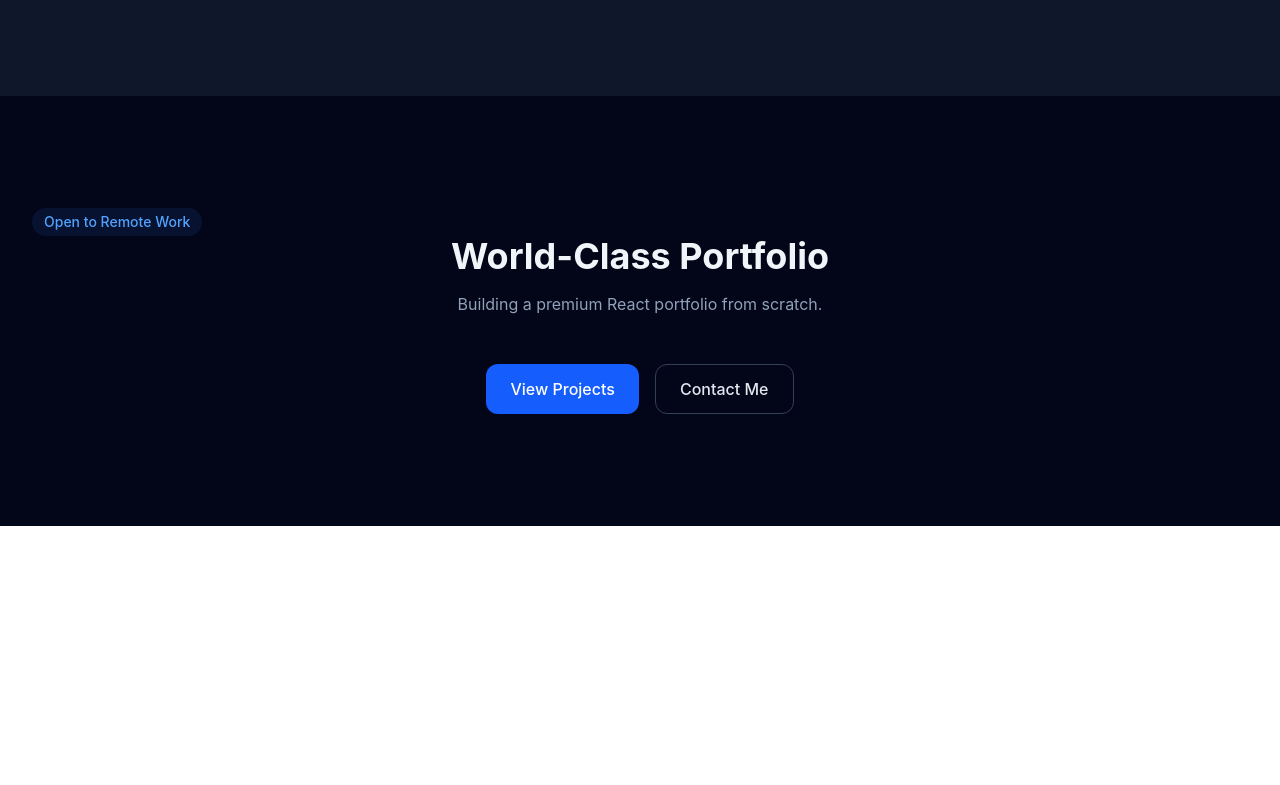
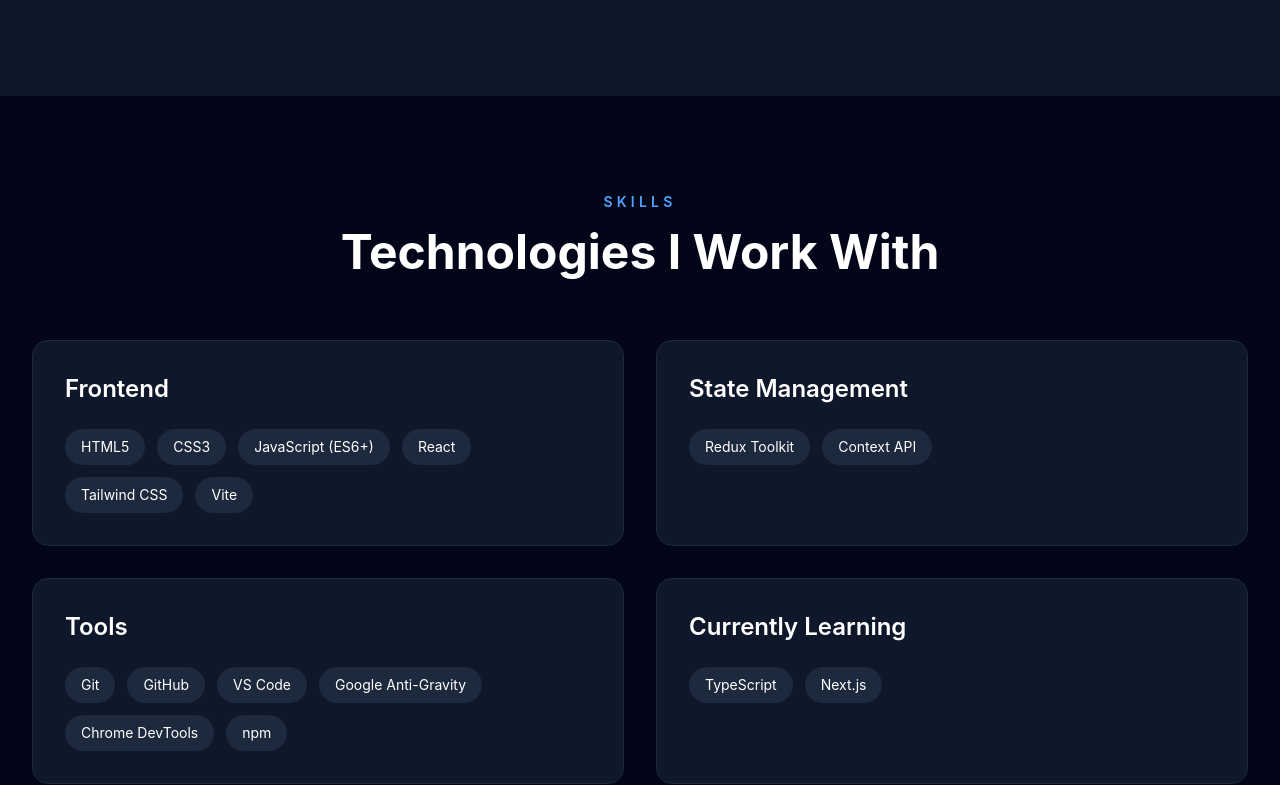
Before and after one commit to sohaib-qadir-nizamani/Portfolio, a React app: page / in a window 1280 px wide. Shown: the part 1599-2384 px from the top of the page. Before the commit the page ends 2125 px from the top, so only its background shows below. Built offline with nearby package versions, Linux system fonts and the light colour scheme; the HTML template or start-up script is replaced by a standard one.

Commit message:
feat: Add Skill section

```diff
--- a/src/App.jsx
+++ b/src/App.jsx
@@ -6,6 +6,7 @@
 import Header from "@/Components/layout/Header";
 import Hero from "@/Components/sections/Hero";
 import About from "@/Components/sections/About";
+import Skills from "@/Components/sections/Skills";
 
 function App() {
   return (
@@ -15,6 +16,7 @@
       {/* <div className="flex h-[200vh] items-center justify-center"> */}
       <Hero />
       <About />
+      <Skills />
       {/* </div> */}
 
       <Section>
--- a/src/Components/hero/HeroSocials.jsx
+++ b/src/Components/hero/HeroSocials.jsx
@@ -2,7 +2,7 @@
 
 const HeroSocials = () => {
   return (
-    <div className="mt-10 flex items-center gap-5 border-4">
+    <div className="mt-10 flex items-center justify-center gap-5">
       <a
         href="https://github.com/sohaib-qadir-nizamani"
         target="_blank"
--- a/src/Components/sections/Skills.jsx
+++ b/src/Components/sections/Skills.jsx
@@ -0,0 +1,62 @@
+const skills = {
+  Frontend: [
+    "HTML5",
+    "CSS3",
+    "JavaScript (ES6+)",
+    "React",
+    "Tailwind CSS",
+    "Vite",
+  ],
+  "State Management": ["Redux Toolkit", "Context API"],
+  Tools: [
+    "Git",
+    "GitHub",
+    "VS Code",
+    "Google Anti-Gravity",
+    "Chrome DevTools",
+    "npm",
+  ],
+  "Currently Learning": ["TypeScript", "Next.js"],
+};
+
+const Skills = () => {
+  return (
+    <section id="skills" className="bg-slate-950 px-6 py-24 text-white lg:px-8">
+      <div className="mx-auto max-w-7xl">
+        <div className="mb-16 text-center">
+          <p className="text-sm font-semibold tracking-[0.3em] text-blue-400 uppercase">
+            Skills
+          </p>
+
+          <h2 className="mt-4 text-4xl font-bold md:text-5xl">
+            Technologies I Work With
+          </h2>
+        </div>
+
+        <div className="grid gap-8 md:grid-cols-2">
+          {Object.entries(skills).map(([title, items]) => (
+            <div
+              key={title}
+              className="rounded-2xl border border-slate-800 bg-slate-900 p-8"
+            >
+              <h3 className="mb-6 text-2xl font-semibold">{title}</h3>
+
+              <div className="flex flex-wrap gap-3">
+                {items.map((item) => (
+                  <span
+                    key={item}
+                    className="rounded-full bg-slate-800 px-4 py-2 text-sm transition hover:bg-blue-600"
+                  >
+                    {item}
+                  </span>
+                ))}
+              </div>
+            </div>
+          ))}
+        </div>
+      </div>
+    </section>
+  );
+};
+
+export default Skills;
```
